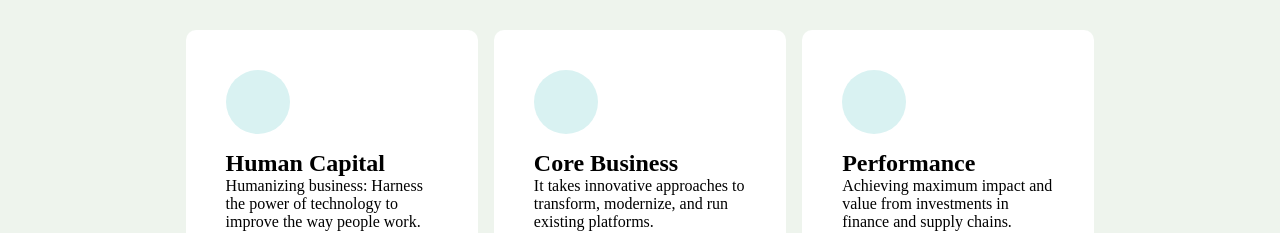
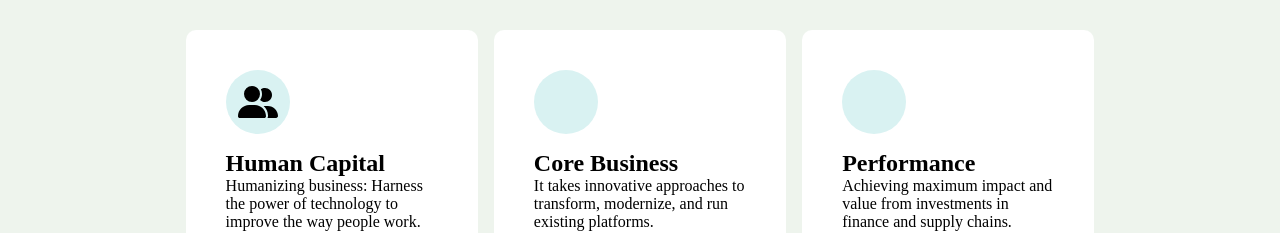
Before and after one commit to TommasoGalistu/proj-html-vuejs, a Vue app: page /services in a window 1280 px wide. Shown: the part 551-784 px from the top of the page. Built offline with nearby package versions, Linux system fonts and the light colour scheme.

Commit message:
fix: icon in itemCard service

```diff
--- a/src/main.js
+++ b/src/main.js
@@ -5,7 +5,7 @@ import { router } from './router';
 
 // Importa FontAwesome
 import { library } from '@fortawesome/fontawesome-svg-core';
-import { faArrowDown, faAngleDown, faChartPie, faUsers, faChartSimple, faBagShopping } from '@fortawesome/free-solid-svg-icons';
+import { faArrowDown, faAngleDown, faChartPie, faUsers, faChartSimple, faBagShopping, faUserGroup} from '@fortawesome/free-solid-svg-icons';
 import { FontAwesomeIcon } from '@fortawesome/vue-fontawesome';
 
 // Importa il CSS di FontAwesome
@@ -14,7 +14,7 @@ import { config } from '@fortawesome/fontawesome-svg-core';
 config.autoAddCss = false; // Disabilita l'inclusione automatica del CSS
 
 // Aggiungi le icone che vuoi usare nella libreria
-library.add(faArrowDown, faAngleDown, faChartPie, faUsers, faChartSimple, faBagShopping);
+library.add(faArrowDown, faAngleDown, faChartPie, faUsers, faChartSimple, faBagShopping, faUserGroup);
 
 const app = createApp(App);
 
--- a/src/page/serviceSection/ItemCard.vue
+++ b/src/page/serviceSection/ItemCard.vue
@@ -10,7 +10,9 @@ export default {
     <div class="container">
       <!-- card human capital -->
       <div class="service-card">
-        <div class="icon"><i class="fa-solid fa-user-group"></i></div>
+        <div class="icon">
+          <font-awesome-icon icon="fa-solid fa-user-group" />
+        </div>
         <h2>Human Capital</h2>
         <p>
           Humanizing business: Harness the power of technology to improve the
```
